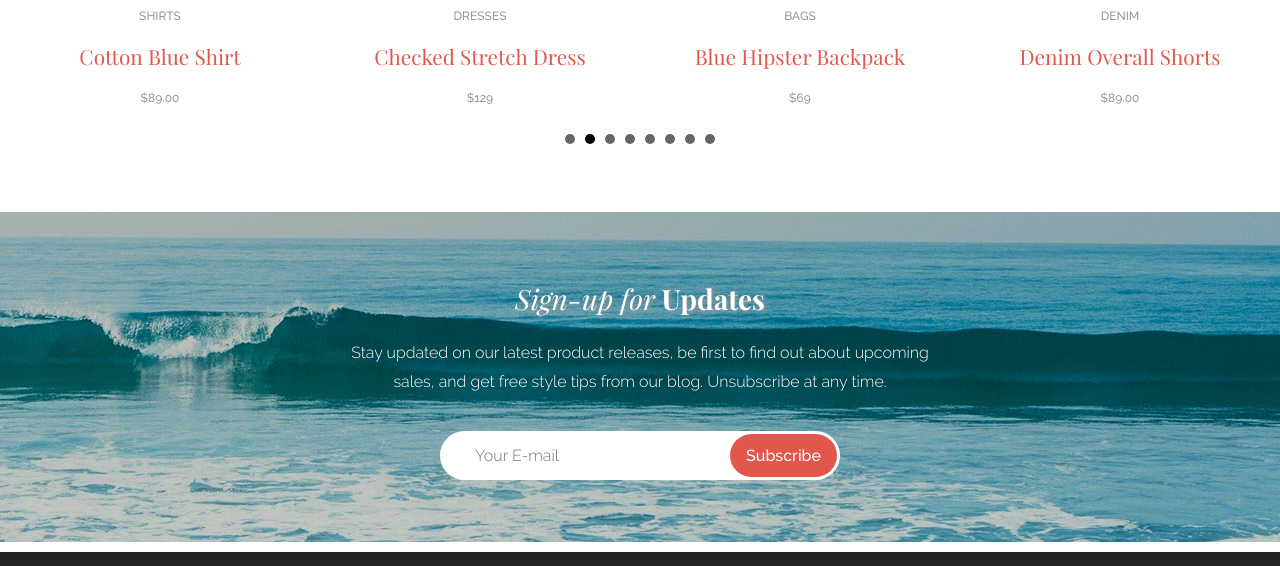
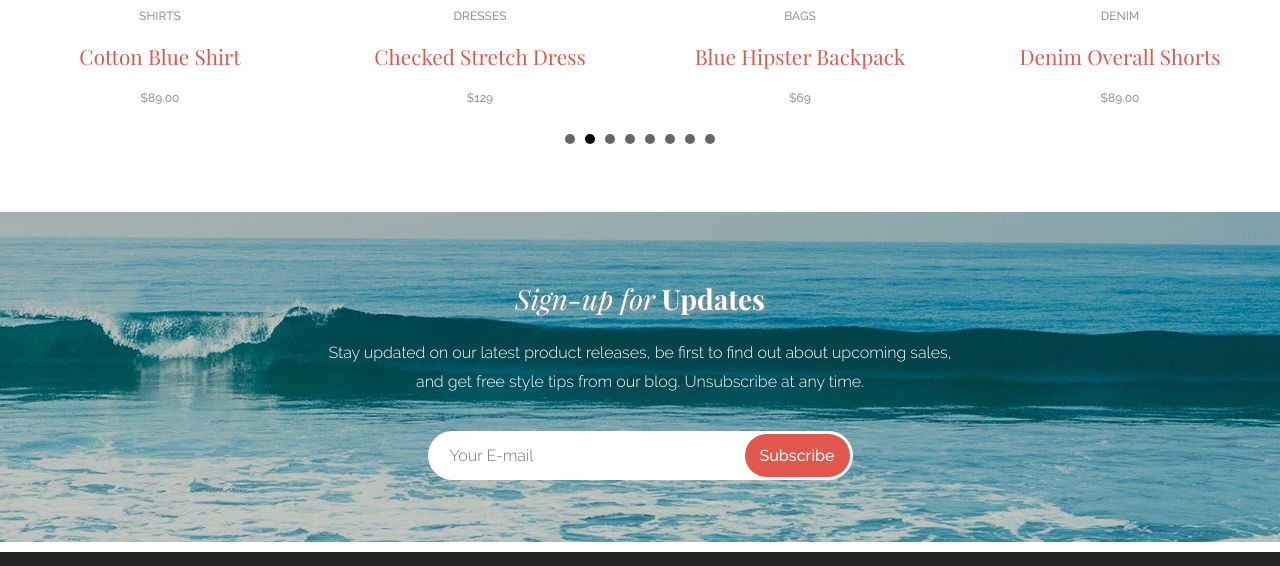
Before and after one commit to cbananal/aloha-apparel, a plain HTML site: page index.html in a window 1280 px wide. Shown: the part 1855-2421 px from the top of the page. Drawn offline with Linux system fonts and the light colour scheme.

Commit message:
refactor call-to-action section

```diff
--- a/css/style.css
+++ b/css/style.css
@@ -175,6 +175,7 @@ a:hover {
   height: 55px;
 
 }
+
 .logo img{
   max-width: 140px;
   height: auto;
@@ -291,7 +292,6 @@ nav ul li {
   flex-wrap: wrap;
   justify-content: space-between;
   align-items: stretch;
-
 }
 
 .rectangle {
@@ -436,45 +436,45 @@ nav ul li {
 }
 
 .call-to-action p {
-  margin-bottom: -15px;
+  width: 345px;
+  margin: 0 auto;
 }
 
-.call-to-action form {
-  width: 80%;
-  padding: 10px 10px;
-  margin: 35px auto 0;
-  display: inline-block;
+.form-container {
+  max-width: 280px;
+  margin: 35px auto;
+  padding: 14px 20px;
   background-color: #fff;
   border-radius: 2em;
+  display: flex;
+  justify-content: space-between;
   position: relative;
 }
 
-.call-to-action form input {
-  max-width: 60%;
+.subscribe-field {
+  color: #969696;
+  font-family: 'ralewaylight', sans-serif;
   border: none;
-  font-family: 'ralewaylight', sans-serif;
-  color: #969696;
-  position: relative;
-  left: -45px;
 }
 
 input:focus {
   outline: none;
 }
 
-button {
-  padding: 13px 16px;
+.subscribe-button {
+  width: 105px;
+  padding: 12px 10px;
+  color: #fff;
+  font-family: 'ralewaymedium', sans-serif;
+  background-color: #e2574c;
   border: none;
   border-radius: 2em;
-  background-color: #e2574c;
-  font-family: 'ralewaymedium', sans-serif;
-  color: #fff;
   position: absolute;
-  top: 2px;
+  top: 3px;
   right: 3px;
 }
 
-button:hover {
+.subscribe-button:hover {
   background-color: #b64036;
 }
 
@@ -586,7 +586,7 @@ footer {
     line-height: 38px;
   }
 
-  .intro-text p{
+  .intro-text p {
     width: 80%;
   }
 
@@ -598,7 +598,7 @@ footer {
     flex: 0 1 50%;
   }
 
-  .square{
+  .square {
     flex: 0 1 25%;
     border: 0;
   }
@@ -648,20 +648,13 @@ footer {
     line-height: 27px;
   }
 
-  .call-to-action p{
-    width: 80%;
-    padding: 0 10px;
-    margin: 0 auto -6px;
+  .call-to-action p {
+    width: 510px;
+    margin: 0 auto;
   }
 
-  .call-to-action form {
-    max-width: 400px;
-    padding: 10px 0;
-  }
-
-  button {
-    border-radius: 2em;
-    padding: 12px 16px;
+  .form-container {
+    max-width: 350px;
   }
 
   footer {
@@ -725,17 +718,14 @@ footer {
       url('../images/wave-bkgd.jpg') repeat-x bottom center;
     line-height: 29px;
   }
+
   .call-to-action p {
-    width: 48%;
+    width: 630px;
     margin: 0 auto;
   }
 
-  .call-to-action form input {
-    padding: 0px;
-  }
-
-  button {
-    top: 3px;
+  .form-container {
+    max-width: 385px;
   }
 
   .social {
--- a/index.html
+++ b/index.html
@@ -132,9 +132,9 @@
       <p>Stay updated on our latest product releases, be first
       to find out about upcoming sales, and get free style tips
       from our blog. Unsubscribe at any time.</p>
-      <form action="subscribe.php" method="post">
-        <input class="subscribe-input" type="email" name="email" size="50" placeholder="Your E-mail">
-        <button class="subscribe">Subscribe</button>
+      <form class="form-container">
+        <input class="subscribe-field" type="email" name="email" placeholder="Your E-mail">
+        <input class="subscribe-button" type="submit" value="Subscribe">
       </form>
     </section>
     <!--end call-to-action-->
```
